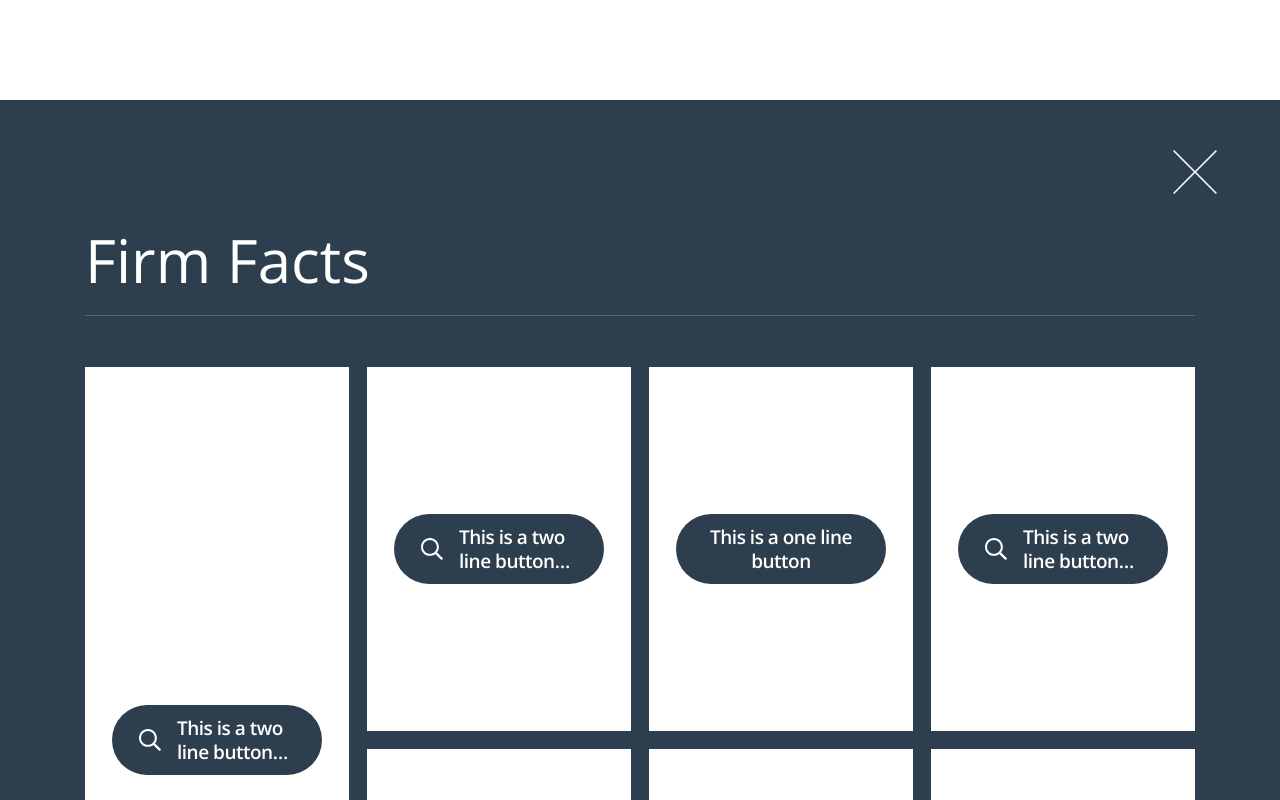
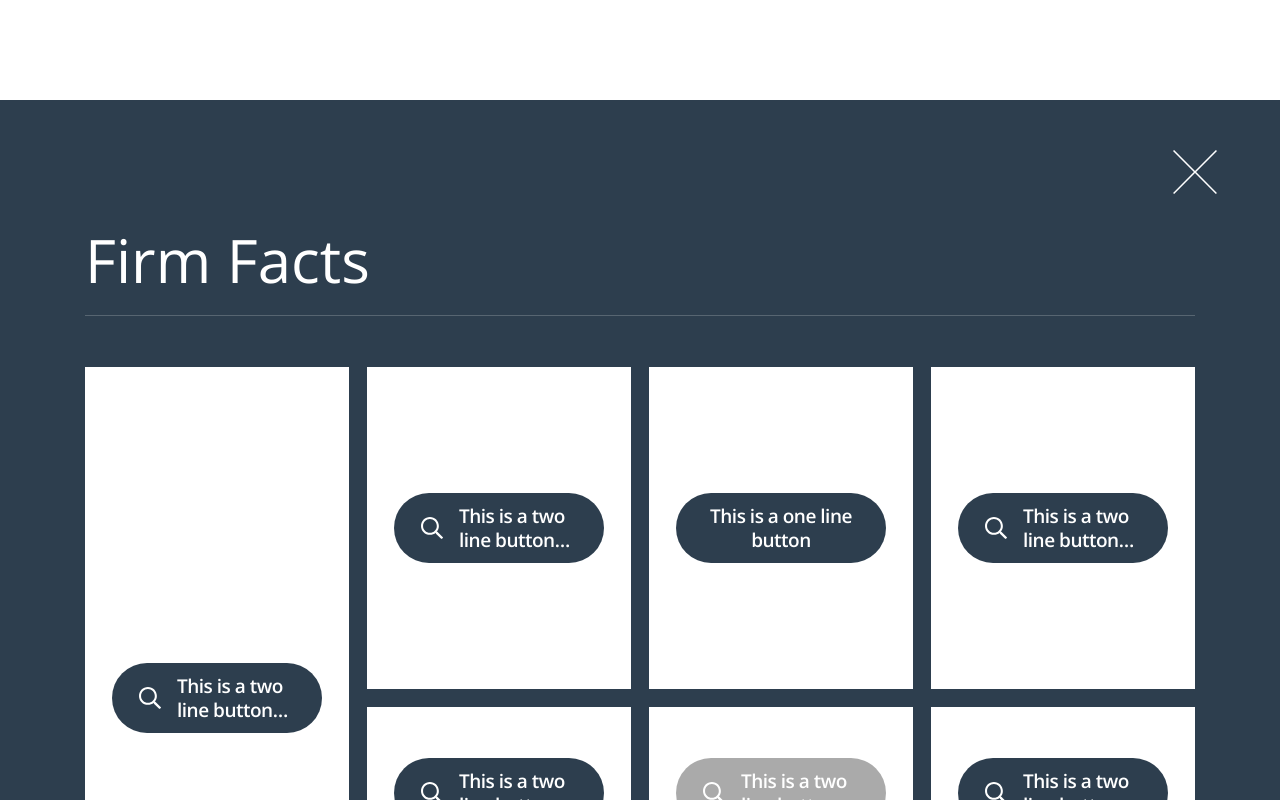
Before and after one commit to thiswallz/firm-facts, a React (Vite) app: page / in a window 1280 px wide. Shown: the top 800 px of the page. Built offline with nearby package versions, Linux system fonts and the light colour scheme.

Commit message:
Update FirmFacts.module.scss

```diff
--- a/src/components/FirmFacts/FirmFacts.module.scss
+++ b/src/components/FirmFacts/FirmFacts.module.scss
@@ -22,7 +22,7 @@
   grid-template-columns: repeat(3, 1fr);
   gap: $spacing-sm;
   margin-top: 51px;
-  grid-auto-rows: 364px;
+  grid-auto-rows: 322px;
 
   > :first-child {
     grid-row: span 3;
```
